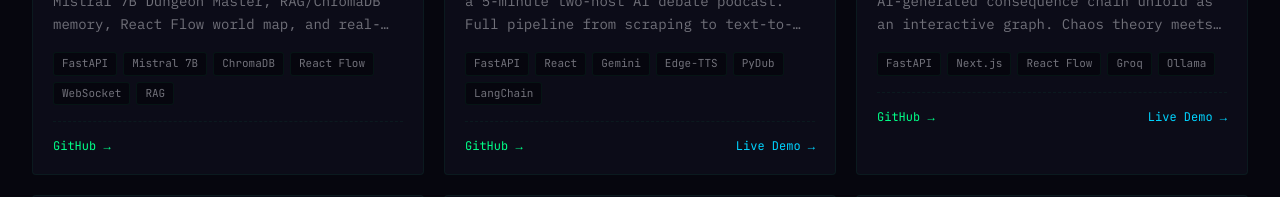
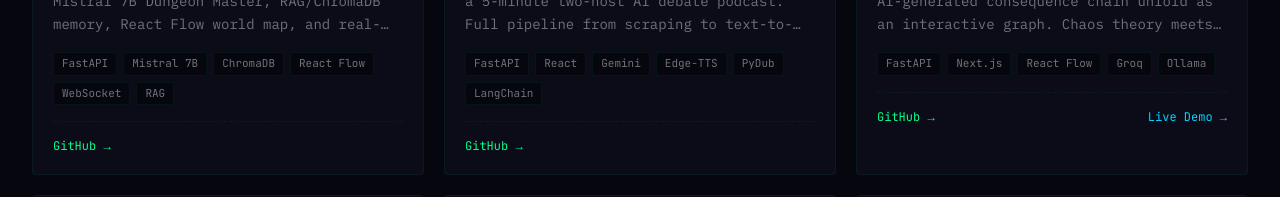
Before and after one commit to Swapnil-bo/Portfolio, a React (Vite) app: page / in a window 1280 px wide. Shown: the part 2320-2517 px from the top of the page. Built offline with nearby package versions, Linux system fonts and the light colour scheme.

Commit message:
fix: remove EchoChamber live demo link

```diff
--- a/src/data/projects.js
+++ b/src/data/projects.js
@@ -42,7 +42,7 @@ export const projects = [
     category: "Full-Stack",
     featured: false,
     github: "https://github.com/Swapnil-bo/EchoChamber",
-    demo: "https://echo-chamber-ai.vercel.app"
+    demo: null
   },
   {
     name: "Butterfly Effect Simulator",
```
Also changed, not shown: .claude/settings.json.
